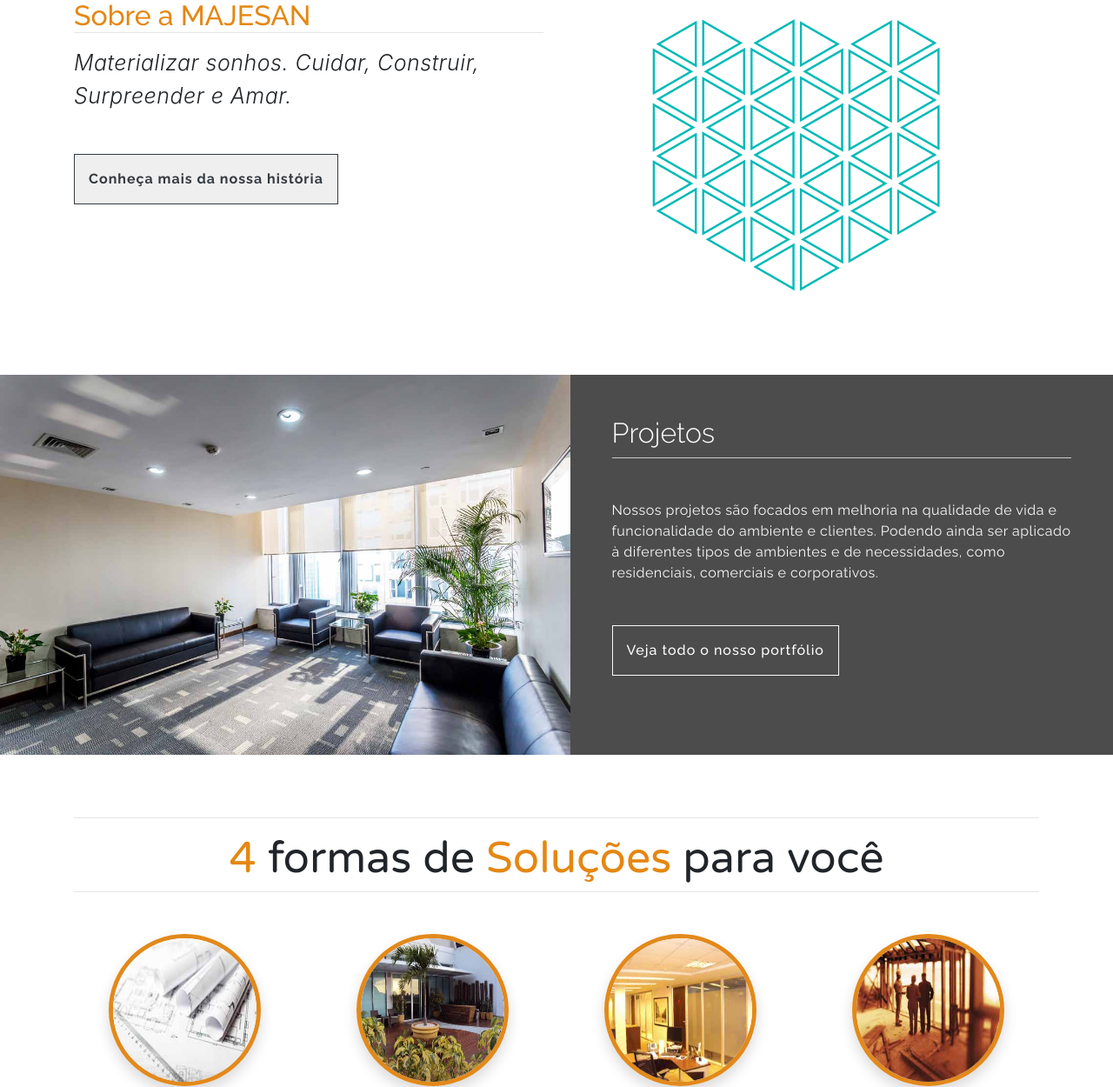
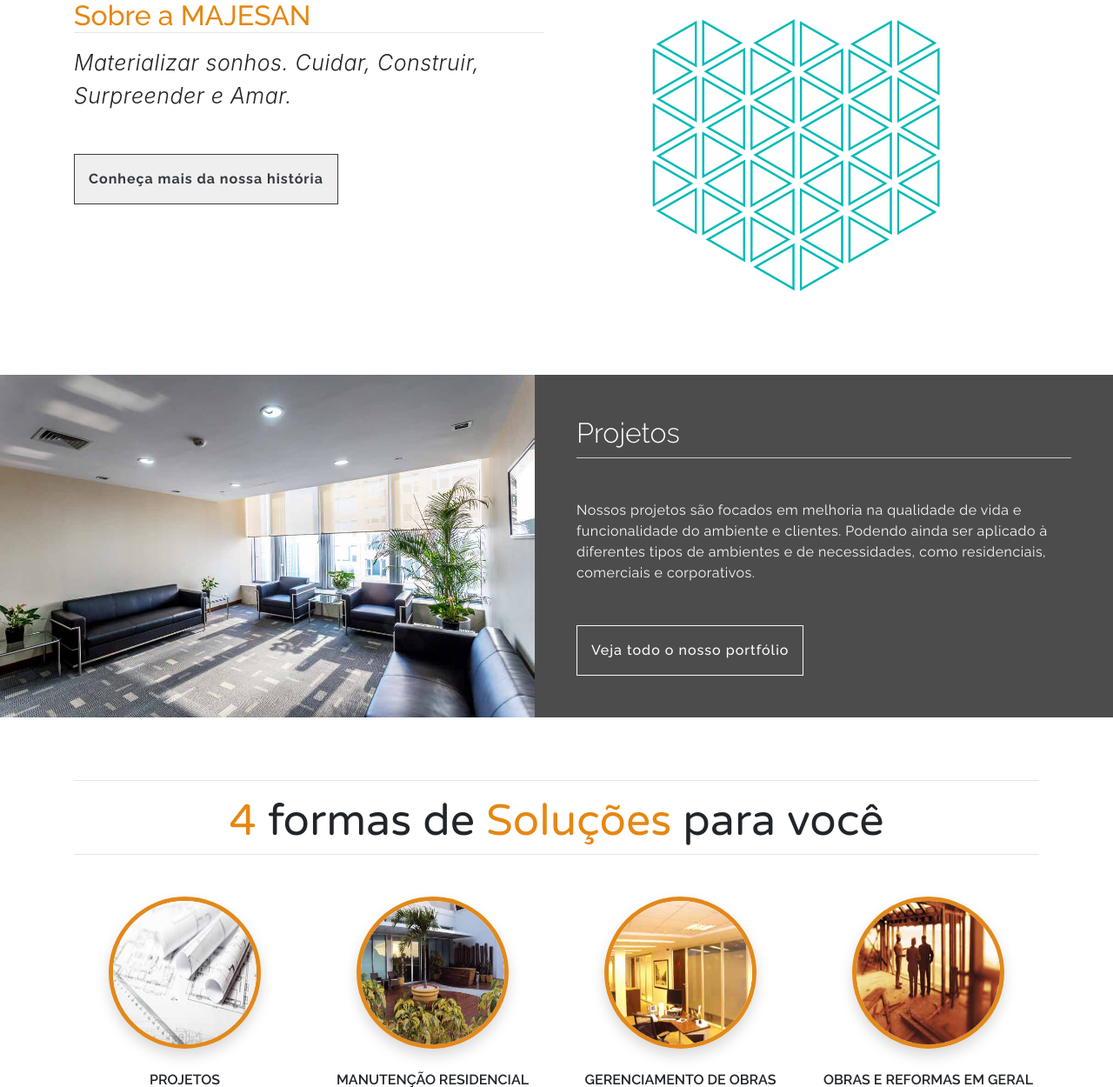
Before and after one commit to DMXWebSolutions/masejan-site, a PHP site: page / in a window 1280 px wide. Shown: the part 686-1936 px from the top of the page at 87% size. Run offline with PHP 8.4, Linux system fonts and the light colour scheme; some libraries are stand-ins or nearby versions.

Commit message:
alterações simples

```diff
--- a/index.php
+++ b/index.php
@@ -103,11 +103,9 @@
 
         <div class="d-md-flex justify-content-center">
 
-          <div>
-            <img src="imagens/index/projetos.jpg" class="w-100">
-          </div>
+          <div class="w-100" style="background-image: url('imagens/index/projetos.jpg'); background-size: 100% 100%;"></div>
 
-          <div class="bg-gray w-81 p-5">
+          <div class="bg-gray w-100 p-5">
             <h2 class="text-white raleway-300">Projetos</h2> <hr class="mt-0 border-opacity-white-70" />
 
             <p class="raleway-400 mt-5 mb-5 ls-05 text-light">
```
